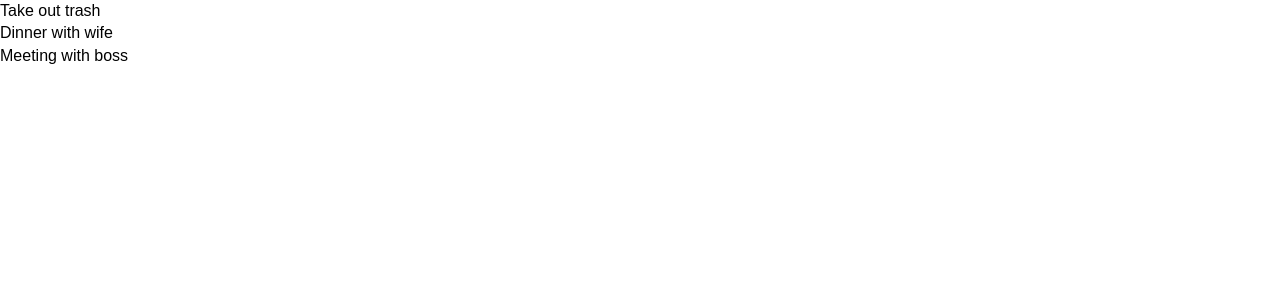
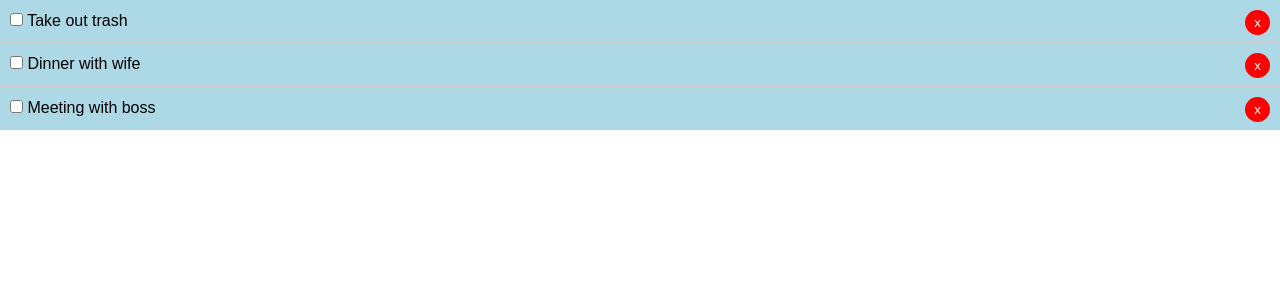
Before and after one commit to StephenPopovich/React-To-Do-List, a React (Create React App) app: page / in a window 1280 px wide. Shown: the top 300 px of the page. Built offline with nearby package versions, Linux system fonts and the light colour scheme.

Commit message:
add delete Todo buttons

```diff
--- a/src/App.js
+++ b/src/App.js
@@ -22,11 +22,28 @@
       }
     ]
   }
+
+  //Toggle Complete
+  markComplete = (id) => {
+    this.setState({todos: this.state.todos.map(todo => {
+      if(todo.id === id){
+        todo.completed = !todo.compeleted
+
+      }
+      return todo;
+    }) });
+  }
+
+  //Delete Todo
+  delTodo = (id) => {
+    console.log(id)
+  }
+
   render() {
-    console.log(this.state.todos);
    return (
      <div className="App">
-        <Todos todos={this.state.todos}/>
+        <Todos todos={this.state.todos} markComplete={this.markComplete}
+        delTodo={this.delTodo} />
      </div>
    );
   }
--- a/src/components/TodoItem.js
+++ b/src/components/TodoItem.js
@@ -2,18 +2,42 @@
 import PropTypes from 'prop-types';
 
 export class TodoItem extends Component {
+ getStlye = () => {
+  return{
+      background: 'lightblue',
+      padding: '10px',
+      borderBottom: '1px #ccc groove',
+      textDecoration: this.props.todo.completed ? 'line-through' : 'none'
+  }
+ }
+
   render() {
+    const { id, title } = this.props.todo;
     return (
-      <div>
-        <p>{this.props.todo.title}</p>
+      <div style={this.getStlye()}>
+        <p>
+         <input type="checkbox" onChange={this.props.markComplete.bind(this, id)} /> {' '}
+         {title}
+         <button onClick={this.props.delTodo.bind(this, id)} style={btnStyle}>x</button>
+        </p>
       </div>
     )
   }
 }
 
+//PropTypes
 TodoItem.propTypes = {
-    todos: PropTypes.object.isRequired
+    todo: PropTypes.object.isRequired
   }
 
+  const btnStyle = {
+    background: 'red',
+    color: 'white',
+    border: 'none',
+    padding: '5px 9px',
+    borderRadius: '50%',
+    cusor: 'pointer',
+    float:  'right'
+  }
 
 export default TodoItem
--- a/src/components/Todos.js
+++ b/src/components/Todos.js
@@ -4,9 +4,11 @@
 
 
 class Todos extends Component{
+
   render() {
     return this.props.todos.map((todo) =>(
-     <TodoItem key={todo.id} todo={todo}/>
+     <TodoItem key={todo.id} todo={todo} markComplete=
+     {this.props.markComplete} delTodo ={this.props.delTodo}/>
     ));
   }
  }
```
